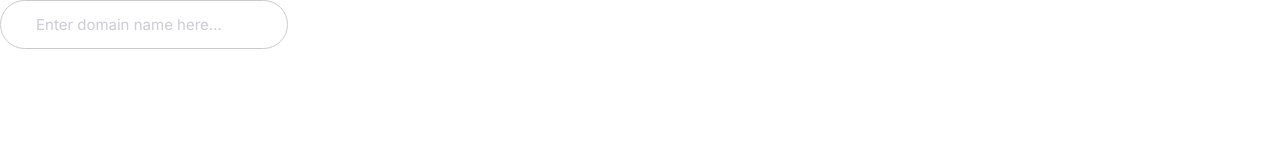
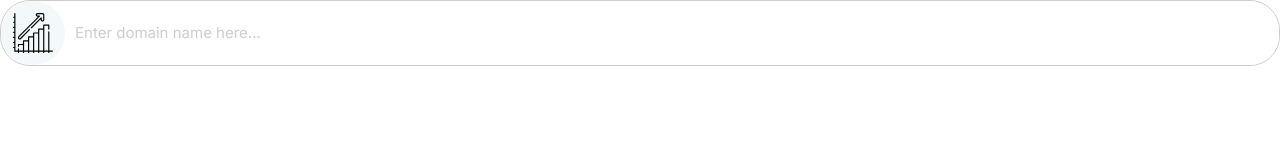
Before and after one commit to Levibd/Moshify, a plain HTML site: page index.html in a window 1280 px wide. Drawn offline with Linux system fonts and the light colour scheme.

Commit message:
Build input group

```diff
--- a/css/styles.css
+++ b/css/styles.css
@@ -4,6 +4,8 @@
     --color-accent: #ff3400;
     --color-heading: #1b0760;
     --color-body: #918ca4;
+    --color-border: #ccc;
+    --border-radius: 30px;
 }
 
 *,
@@ -193,7 +195,7 @@
 /* Buttons */
 
 .btn {
-    border-radius: 30px;
+    border-radius: var(--border-radius);
     border: 0;
     cursor: pointer;
     font-size: 1.8rem;
@@ -259,8 +261,8 @@
 /* Inputs */
 
 .input {
-    border-radius: 30px;
-    border: 1px solid #ccc;
+    border-radius: var(--border-radius);
+    border: 1px solid var(--color-border);
     color: var(--color-heading);
     font-size: 2rem;
     outline: 0;
@@ -271,6 +273,23 @@
     color: #cdcbd7;
 }
 
+.input-group {
+    border: 1px solid var(--color-border);
+    border-radius: var(--border-radius);
+    display: flex;
+}
+
+.input-group .input {
+    border: 0;
+    flex-grow: 1;
+    padding: 1.5rem 1rem;
+}
+
+.input-group .btn {
+    margin: 4px;
+
+}
+
 @media screen and (min-width:1024px) {
 
     .input {
--- a/index.html
+++ b/index.html
@@ -13,8 +13,16 @@
 </head>
 
 <body>
+    <div class="input-group">
+        <span class="icon-container">
+            <svg class="icon">
+                <use xlink:href="images/sprite.svg#growth"></use>
+            </svg>
+        </span>
 
-    <input type="text" class="input" placeholder="Enter domain name here...">
+        <input type="text" class="input" placeholder="Enter domain name here...">
+
+    </div>
 
 </body>
 
```
